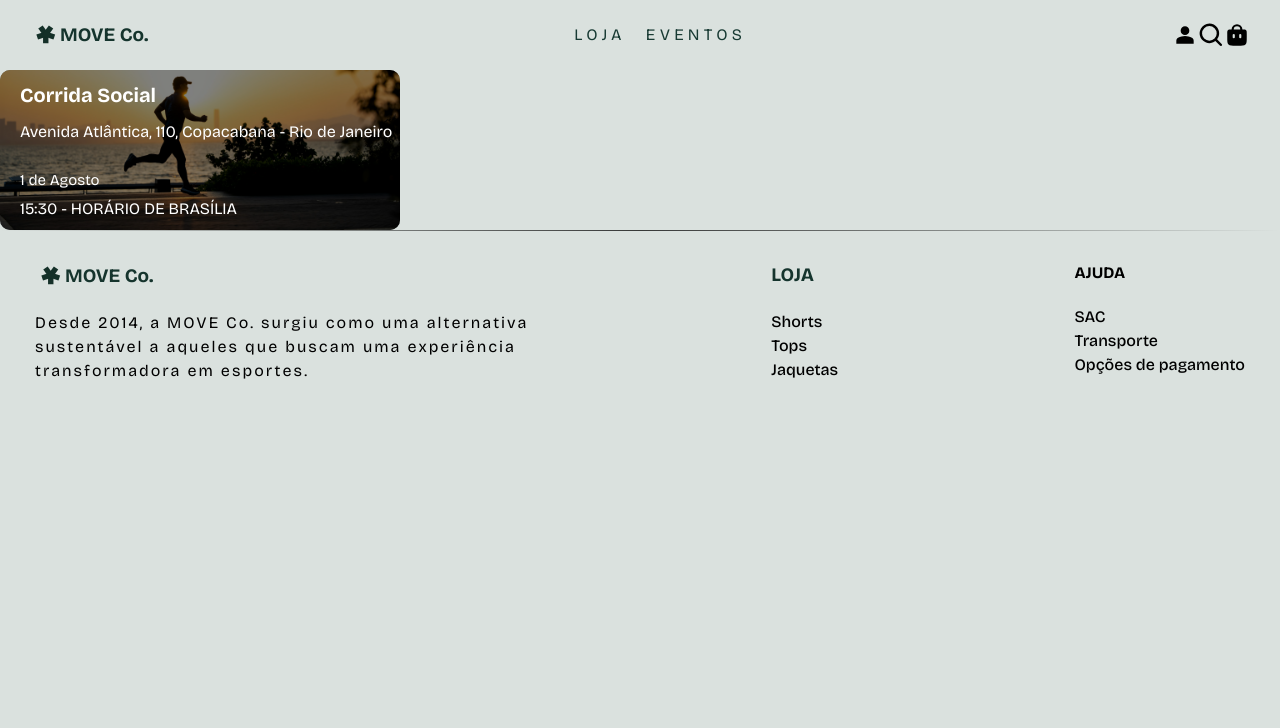
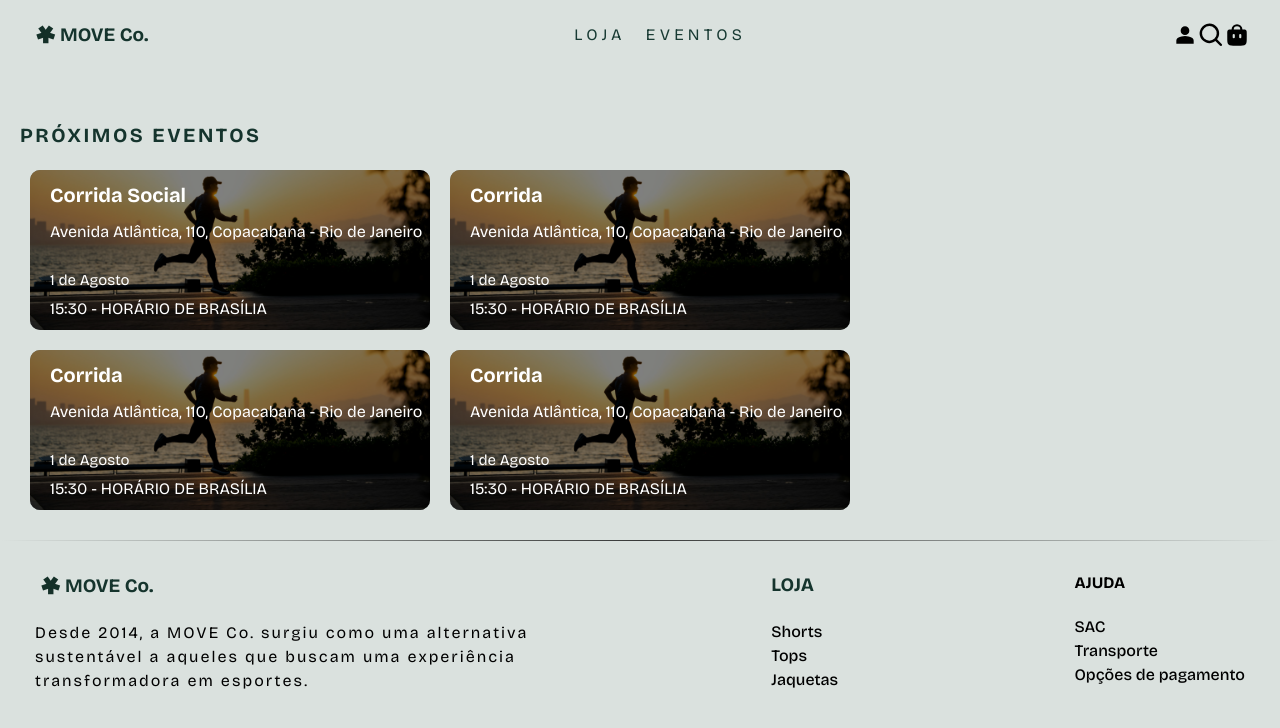
Before and after one commit to ViniGomes1/move-ecommerce-react, a React (Vite) app: page /events in a window 1280 px wide. Shown: the top 728 px of the page. Built offline with nearby package versions, Linux system fonts and the light colour scheme.

Commit message:
pagina de eventos

```diff
--- a/src/Components/EventCard/EventCard.jsx
+++ b/src/Components/EventCard/EventCard.jsx
@@ -1,18 +1,18 @@
 import "./EventCard.css"
 
-function EventCard(){
+function EventCard({tipoEvento, endereco, data, hora, imagem}){
     return(
-        <div className="event-card-container">
+        <div className="event-card-container m-[10px]">
             <div className="absolute z-2">
                 <div className="pl-[20px] pt-[10px]">
-                    <p className="text-[#ffffff] text-[20px] font-bold">Corrida Social</p>
-                    <h4 className="mt-[10px] text-[#ffffff]">Avenida Atlântica, 110, Copacabana - Rio de Janeiro</h4>
-                    <h4 className="text-[15px]  mt-[25px] text-[#ffffff]">1 de Agosto</h4>
-                    <h4 className="mt-[5px] text-[#ffffff]">15:30 - HORÁRIO DE BRASÍLIA</h4>
+                    <p className="text-[#ffffff] text-[20px] font-bold">{tipoEvento}</p>
+                    <h4 className="mt-[10px] text-[#ffffff]">{endereco}</h4>
+                    <h4 className="text-[15px]  mt-[25px] text-[#ffffff]">{data}</h4>
+                    <h4 className="mt-[5px] text-[#ffffff]">{hora}</h4>
                 </div>
             </div>
             <div className="z-1">
-                <img className="object-cover object-[0px_-60px] opacity-50" src="/Imagens/Card Event/corrida.jpg" />
+                <img className="object-cover object-[0px_-60px] opacity-50" src={imagem} />
             </div>
         </div>
     )
--- a/src/Components/EventGrid/EventGrid.jsx
+++ b/src/Components/EventGrid/EventGrid.jsx
@@ -1,10 +1,49 @@
 import EventCard from "../EventCard/EventCard"
 import "./EventGrid.css"
 
+
+const eventoInfosList = [
+    {
+        tipoEvento: "Corrida Social",
+        endereco: "Avenida Atlântica, 110, Copacabana - Rio de Janeiro",
+        data: "1 de Agosto",
+        hora: "15:30 - HORÁRIO DE BRASÍLIA",
+        imagem: "/Imagens/Card Event/corrida.jpg"
+    },
+    {
+        tipoEvento: "Corrida",
+        endereco: "Avenida Atlântica, 110, Copacabana - Rio de Janeiro",
+        data: "1 de Agosto",
+        hora: "15:30 - HORÁRIO DE BRASÍLIA",
+        imagem: "/Imagens/Card Event/corrida.jpg"
+    },
+    {
+        tipoEvento: "Corrida",
+        endereco: "Avenida Atlântica, 110, Copacabana - Rio de Janeiro",
+        data: "1 de Agosto",
+        hora: "15:30 - HORÁRIO DE BRASÍLIA",
+        imagem: "/Imagens/Card Event/corrida.jpg"
+    },
+    {
+        tipoEvento: "Corrida",
+        endereco: "Avenida Atlântica, 110, Copacabana - Rio de Janeiro",
+        data: "1 de Agosto",
+        hora: "15:30 - HORÁRIO DE BRASÍLIA",
+        imagem: "/Imagens/Card Event/corrida.jpg"
+    }
+]
+
 function EventGrid(){
     return(
-        <div className="event-grid-container">
-            <EventCard />
+        <div className="p-[20px]">
+            <div className="mt-[30px] mb-[10px] flex items-center">
+                <h1 className="text-[20px] text-[#15342d] font-bold tracking-[2.5px]">PRÓXIMOS EVENTOS</h1>
+            </div>
+            <div className="flex flex-row flex-wrap">
+                {eventoInfosList.map((infos, index) => (
+                    <EventCard data={infos.data} endereco={infos.endereco} hora={infos.hora} imagem={infos.imagem} tipoEvento={infos.tipoEvento}/>
+                ))}
+            </div>
         </div>
     )
 }
```
